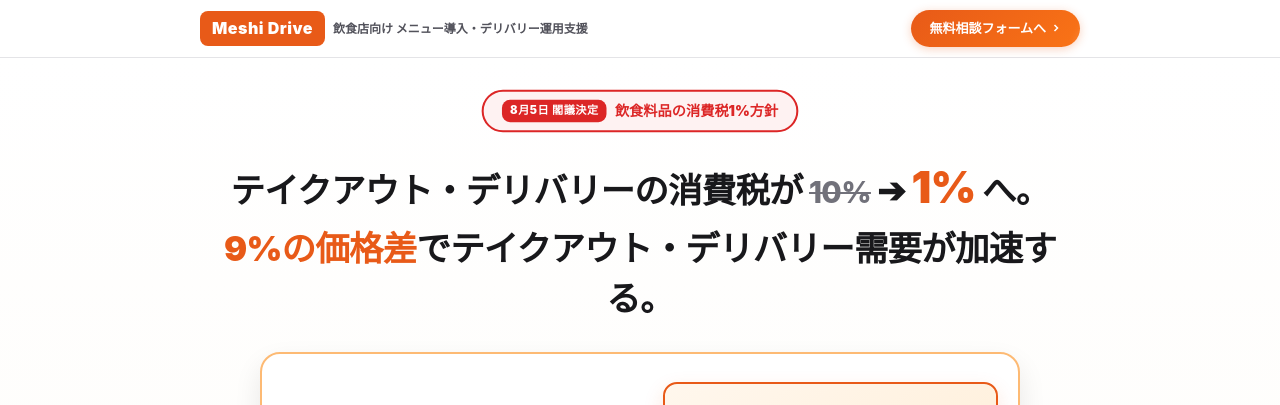
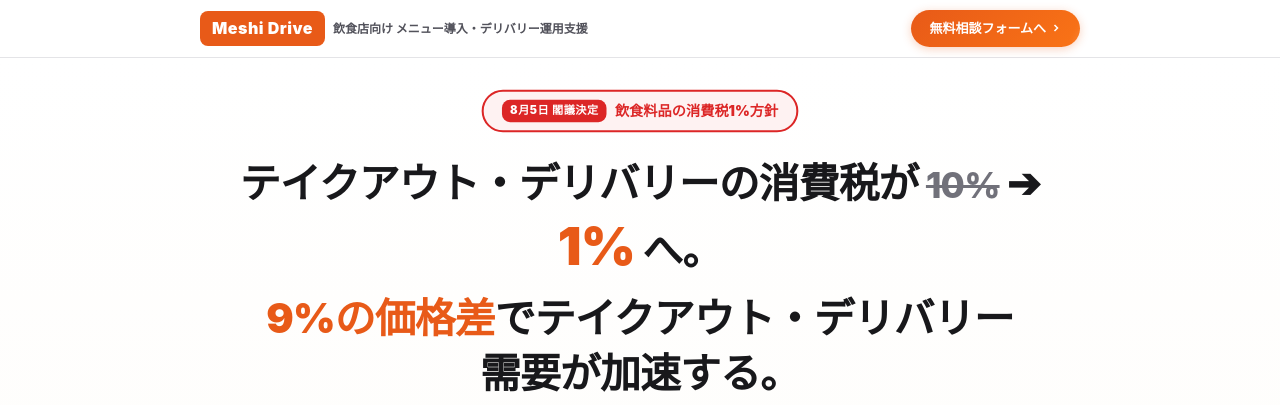
Before and after one commit to tkgsunshine/meshi-drive-lp, a website: page index.html in a window 1280 px wide. Shown: the top 405 px of the page. Drawn offline with Linux system fonts and the light colour scheme.

Commit message:
Restore large high-impact typography for hero catchphrase and prevent trailing line breaks

```diff
--- a/css/style.css
+++ b/css/style.css
@@ -289,13 +289,14 @@ button, input, select, textarea {
 }
 
 .hero-catch {
-  font-size: 2.15rem;
+  font-size: 2.55rem;
   font-weight: 900;
-  line-height: 1.45;
+  line-height: 1.35;
   color: var(--dark);
   letter-spacing: -0.02em;
-  margin-bottom: 28px;
+  margin: 0 auto 28px;
   text-align: center;
+  max-width: 1100px;
 }
 
 .hero-line1,
@@ -306,18 +307,18 @@ button, input, select, textarea {
 }
 
 .hero-line2 {
-  margin-top: 4px;
+  margin-top: 8px;
 }
 
 .hero-catch .num-highlight {
   color: var(--primary);
-  font-size: 2.75rem;
+  font-size: 3.3rem;
   font-weight: 900;
 }
 
 .hero-catch .old-num {
   color: var(--text-light);
-  font-size: 1.85rem;
+  font-size: 2.2rem;
   text-decoration: line-through;
   font-weight: 800;
 }
--- a/index.html
+++ b/index.html
@@ -38,7 +38,7 @@
 
       <h1 class="hero-catch">
         <span class="hero-line1">テイクアウト・デリバリーの消費税が <span class="old-num">10%</span> ➔ <span class="num-highlight">1%</span> へ。</span>
-        <span class="hero-line2"><span style="color: var(--primary);">9%の価格差</span>でテイクアウト・デリバリー需要が加速する。</span>
+        <span class="hero-line2"><span style="color: var(--primary);">9%の価格差</span>で<span style="display: inline-block;">テイクアウト・デリバリー</span><span style="display: inline-block;">需要が加速する。</span></span>
       </h1>
 
       <!-- 10% → 1% 激変インパクト比較カード -->
```
Also changed, not shown: dist/css/style.css, dist/index.html.
